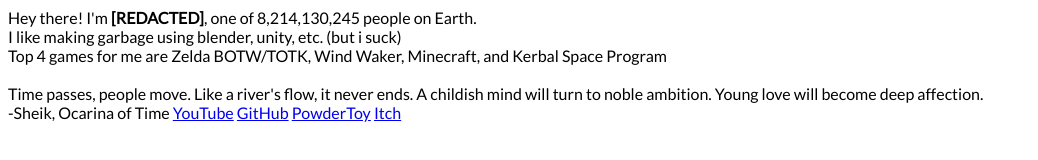
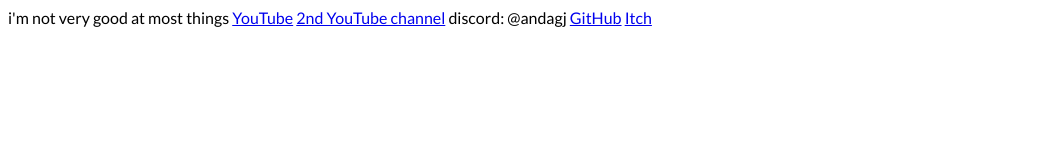
Before and after one commit to jebkerman64/jebkerman64.github.io, a plain HTML site: page index.html in a window 1280 px wide. Shown: the whole page, without its empty margins (0-1038 px from the left). Drawn offline with Linux system fonts and the light colour scheme.

Commit message:
Update index.html

```diff
--- a/index.html
+++ b/index.html
@@ -70,16 +70,12 @@ timerID = setTimeout("now(startdatum.getYear(),startdatum.getMonth(),startdatum.
 
 window.onload=maind
 </script>
-Hey there! I'm <b>[REDACTED]</b>, one of <span id="worldpop"></span> people on Earth.<br>
-I like making garbage using blender, unity, etc. (but i suck)<br>
-Top 4 games for me are Zelda BOTW/TOTK, Wind Waker, Minecraft, and Kerbal Space Program<br><br>
+i'm not very good at most things
 
-Time passes, people move. Like a river's flow, it never ends. A childish mind will turn to noble ambition. Young love will become deep affection.<br>
--Sheik, Ocarina of Time
-
-<a href="https://www.youtube.com/channel/UCN_LqZEQb1kTceeewtxIQ6w">YouTube</a>
-<a href="https://github.com/jebKerman420">GitHub</a>
-<a href="https://powdertoy.co.uk/User.html?Name=JebKerman420">PowderToy</a>
+<a href="https://www.youtube.com/@blendergarbage">YouTube</a>
+<a href="https://www.youtube.com/@JebediahKerman-official">2nd YouTube channel</a>
+discord: @andagj
+<a href="https://github.com/jebkerman64">GitHub</a>
 <a href="https://incompetentgames.itch.io/">Itch</a>
 </body>
 
```
